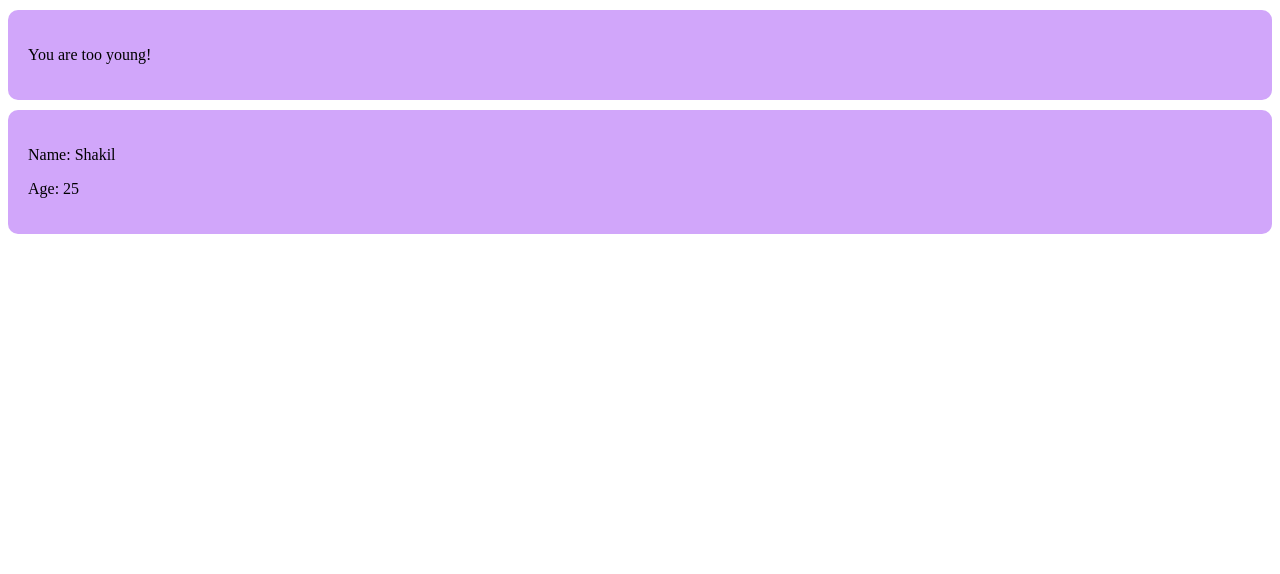
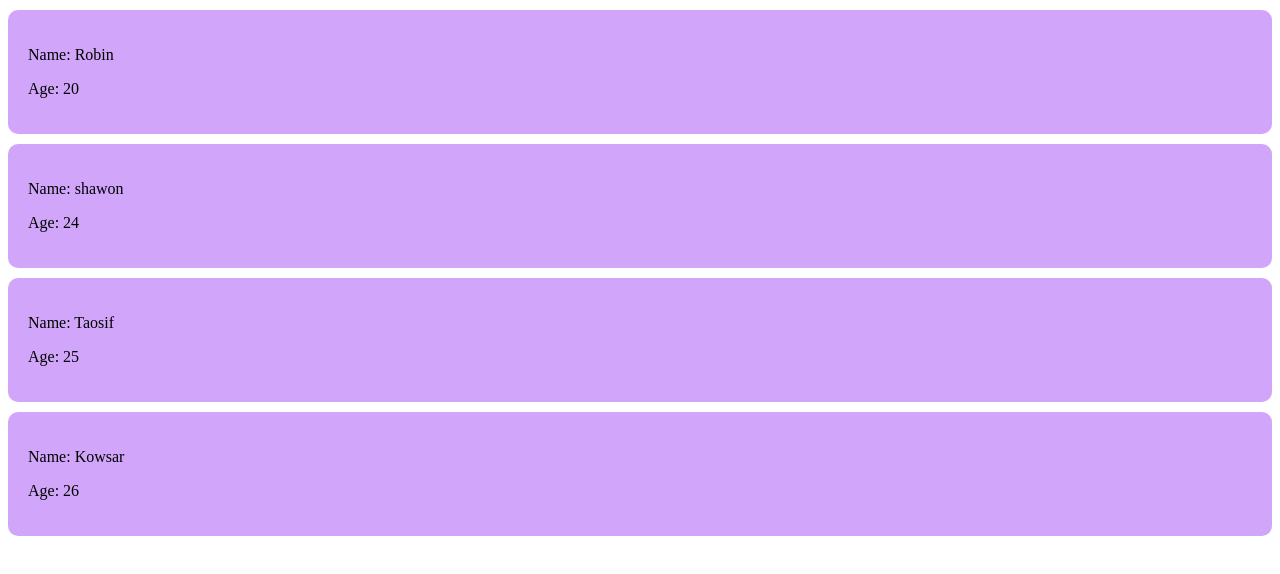
Before and after one commit to Kowsar096/react-recap, a React (Vite) app in the folder react-practice/: page / in a window 1280 px wide. Shown: the top 574 px of the page. Built offline with nearby package versions, Linux system fonts and the light colour scheme.

Commit message:
Refactor App component to dynamically render Card components based on age filter and sorting

```diff
--- a/react-practice/src/App.jsx
+++ b/react-practice/src/App.jsx
@@ -3,16 +3,52 @@ import './App.css'
 import Card from './components/Card';
 // import TestComponent from './TestComponent';
 
+const members = [
+  { name: 'Kowsar', age: 26 },
+  { name: 'Shakil', age: 9 },
+  { name: 'Taosif', age: 25 },
+  { name: 'shawon', age: 24 },
+  { name: 'Irteja', age: 17 },
+  { name: 'Robin', age: 20 },
+]
+
+// function App() {
+//   return (
+//   <div>
+
+//   <Card name='Kowsar'  age={2}/>
+//   <Card name='Shakil'  age={25}/>
+//   <Card name='Taosif'  age={2}/>
+//   <Card name='Shawon'  age={25}/>
+//   <Card name='Irteja'  age={2}/>
+//   <Card name='Rimon'  age={25}/>
+//   </div>
+//   )
+
+// }
+function App() {
+  return (
+    <div>
+
+      {/* <Card name={members[0].name}  age={members[0].age}/>
+  <Card name={members[2].name} age={members[1].age}/>
+  <Card name={members[3].name} age={members[2].age}/>
+  <Card name={members[0].name} age={members[3].age}/>
+  <Card name={members[4].name} age={members[4].age}/>
+  <Card name={members[5].name} age={members[5].age}/> */}
 
 
-function App() {
-  return (
-  <div>
+      {
+        members
+          .filter((members) => members.age > 18)
+          .sort((a, b) => a.age - b.age)
+          .map((members) => (
+            <Card name={members.name} age={members.age} />
+          ))}
 
-  <Card name='Kowsar'  age={2}/>
-  <Card name='Shakil'  age={25}/>
-  </div>
+    </div>
   )
 
 }
+
 export default App;
--- a/react-practice/src/components/Card.jsx
+++ b/react-practice/src/components/Card.jsx
@@ -54,20 +54,49 @@
 
 
 // ternary operator
+// import "./card.css"
+// export default function Card({ name, age }) {
+//     return (
+//         <>
+//             {age > 18 ? (
+//                 <div className="card">
+//                     <p> Name: {name}</p>
+//                     <p> Age: {age}</p>
+//                 </div>
+//             ) : (<div className="card">
+//                 <p>{name} you are too young! </p>
+//             </div>)
+
+//             }
+//         </>
+//     )
+// }
 import "./card.css"
 export default function Card({ name, age }) {
+
+    const clickHandler = () => {
+        console.log('Greetings', name);
+    }
+
+    const anotherClickHandler = () => {
+        console.log("Another greetings");
+    }
+    const greetings = () => {
+        clickHandler();
+        anotherClickHandler();
+    }
     return (
-        <>
-            {age > 18 ? (
-                <div className="card">
-                    <p> Name: {name}</p>
-                    <p> Age: {age}</p>
-                </div>
-            ) : (<div className="card">
-                <p>You are too young!</p>
-            </div>)
 
-            }
-        </>
+        <div
+            onClick={greetings}
+            //   onMouseDown={}
+            //   onMouseEnter={}
+            //   onMouseLeave={}
+            //   onScroll={}
+            className="card">
+            <p> Name: {name}</p>
+            <p> Age: {age}</p>
+        </div>
+
     )
 }
```
